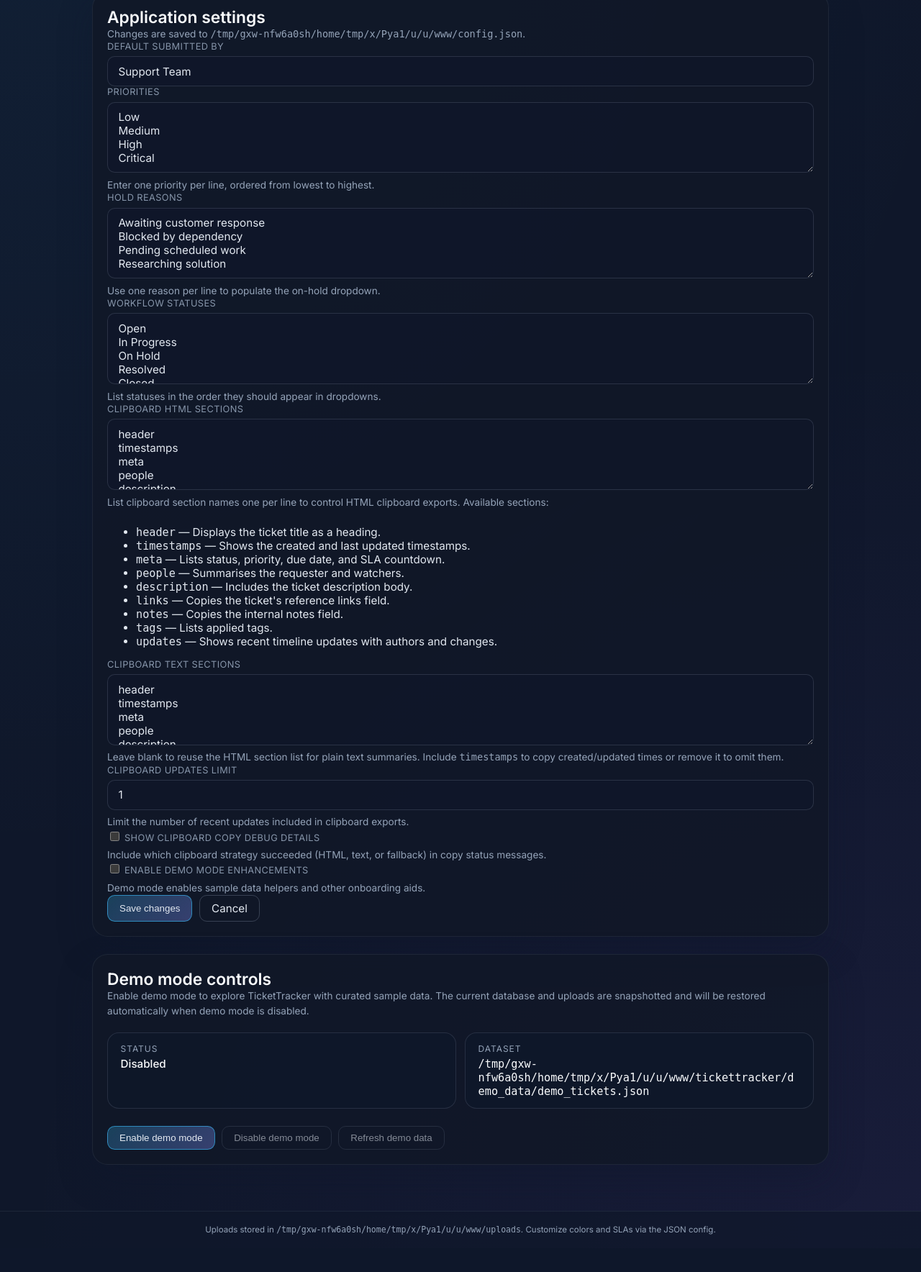
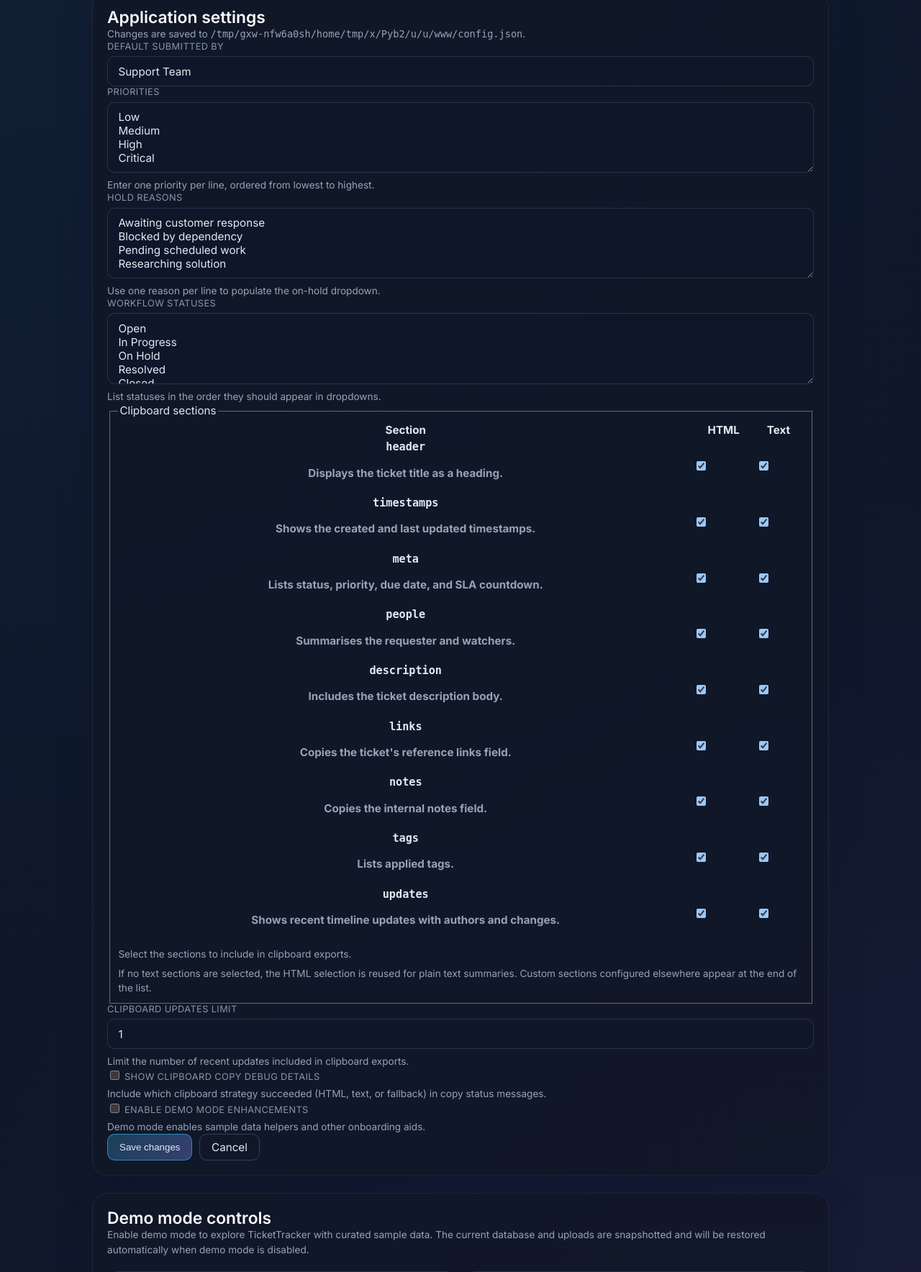
Before and after one commit to rinc3w1nd/TicketTracker, a Flask app: page /settings in a window 1280 px wide. Shown: the part 154-1922 px from the top of the page at 72% size. Before the commit the page ends 1870 px from the top, so only its background shows below. Run offline with Flask 3, Linux system fonts and the light colour scheme.

Commit message:
Revamp clipboard section selection UI

```diff
--- a/templates/settings.html
+++ b/templates/settings.html
@@ -61,36 +61,57 @@
         <p class="help">List statuses in the order they should appear in dropdowns.</p>
       </div>
 
-      <div class="field-group">
-        <label for="html_sections">Clipboard HTML sections</label>
-        <textarea
-          id="html_sections"
-          name="html_sections"
-          rows="4"
-        >{{- form.html_sections|default('') -}}</textarea>
+      <fieldset class="field-group clipboard-sections">
+        <legend>Clipboard sections</legend>
+        <table class="clipboard-sections-table">
+          <thead>
+            <tr>
+              <th scope="col">Section</th>
+              <th scope="col">HTML</th>
+              <th scope="col">Text</th>
+            </tr>
+          </thead>
+          <tbody>
+            {% for section, description in clipboard_sections %}
+              <tr>
+                <th scope="row">
+                  <div class="clipboard-section-label">
+                    <code>{{ section }}</code>
+                    <p>{{ description }}</p>
+                  </div>
+                </th>
+                <td>
+                  <label class="checkbox-label">
+                    <input
+                      type="checkbox"
+                      name="html_sections"
+                      value="{{ section }}"
+                      {% if section in form.selected_html_sections %}checked{% endif %}
+                    />
+                    <span class="sr-only">Include {{ section }} in HTML exports</span>
+                  </label>
+                </td>
+                <td>
+                  <label class="checkbox-label">
+                    <input
+                      type="checkbox"
+                      name="text_sections"
+                      value="{{ section }}"
+                      {% if section in form.selected_text_sections %}checked{% endif %}
+                    />
+                    <span class="sr-only">Include {{ section }} in text exports</span>
+                  </label>
+                </td>
+              </tr>
+            {% endfor %}
+          </tbody>
+        </table>
+        <p class="help">Select the sections to include in clipboard exports.</p>
         <p class="help">
-          List clipboard section names one per line to control HTML clipboard exports.
-          Available sections:
+          If no text sections are selected, the HTML selection is reused for plain text
+          summaries. Custom sections configured elsewhere appear at the end of the list.
         </p>
-        <ul class="help-list">
-          {% for section, description in clipboard_sections.items() %}
-            <li><code>{{ section }}</code> — {{ description }}</li>
-          {% endfor %}
-        </ul>
-      </div>
-
-      <div class="field-group">
-        <label for="text_sections">Clipboard text sections</label>
-        <textarea
-          id="text_sections"
-          name="text_sections"
-          rows="4"
-        >{{- form.text_sections|default('') -}}</textarea>
-        <p class="help">
-          Leave blank to reuse the HTML section list for plain text summaries. Include
-          <code>timestamps</code> to copy created/updated times or remove it to omit them.
-        </p>
-      </div>
+      </fieldset>
 
       <div class="field-group">
         <label for="updates_limit">Clipboard updates limit</label>
--- a/tickettracker/views/settings.py
+++ b/tickettracker/views/settings.py
@@ -2,7 +2,7 @@
 from __future__ import annotations
 
 from dataclasses import replace
-from typing import Dict, List
+from typing import Dict, List, Tuple
 
 from flask import (
     Blueprint,
@@ -58,6 +58,24 @@ def _compact_query_value(compact_mode: bool) -> str:
     return "1" if compact_mode else "0"
 
 
+def _clipboard_section_options(config: AppConfig) -> List[Tuple[str, str]]:
+    """Return ordered clipboard sections paired with their descriptions."""
+
+    options: List[Tuple[str, str]] = list(
+        CLIPBOARD_SUMMARY_SECTION_DESCRIPTIONS.items()
+    )
+    seen = {section for section, _ in options}
+    custom_description = "Custom clipboard section configured in your settings."
+
+    for section in config.clipboard_summary.available_sections():
+        if section in seen:
+            continue
+        options.append((section, custom_description))
+        seen.add(section)
+
+    return options
+
+
 def _build_compact_toggle_url(endpoint: str, compact_mode: bool, **values: object) -> str:
     query_args: Dict[str, List[str]] = {key: list(items) for key, items in request.args.lists()}
     query_args["compact"] = [_compact_query_value(not compact_mode)]
@@ -99,8 +117,8 @@ def _form_defaults(config: AppConfig) -> Dict[str, object]:
         "priorities": "\n".join(config.priorities),
         "hold_reasons": "\n".join(config.hold_reasons),
         "workflow": "\n".join(config.workflow),
-        "html_sections": "\n".join(html_sections),
-        "text_sections": "\n".join(text_sections),
+        "selected_html_sections": set(html_sections),
+        "selected_text_sections": set(text_sections),
         "updates_limit": str(config.clipboard_summary.updates_limit),
         "clipboard_debug_status": config.clipboard_summary.debug_status,
         "demo_mode": config.demo_mode,
@@ -112,6 +130,7 @@ def view_settings():
     config = _app_config()
     demo_manager = get_demo_manager(current_app)
     compact_mode = _is_compact_mode()
+    section_options = _clipboard_section_options(config)
 
     form_data = _form_defaults(config)
 
@@ -120,19 +139,21 @@ def view_settings():
         priorities_input = request.form.get("priorities", "")
         hold_reasons_input = request.form.get("hold_reasons", "")
         workflow_input = request.form.get("workflow", "")
-        html_sections_input = request.form.get("html_sections", "")
-        text_sections_input = request.form.get("text_sections", "")
+        html_section_values = set(request.form.getlist("html_sections"))
+        text_section_values = set(request.form.getlist("text_sections"))
         updates_limit_input = request.form.get("updates_limit", "").strip()
         debug_status_enabled = request.form.get("clipboard_debug_status") is not None
         demo_mode_enabled = request.form.get("demo_mode") is not None
+
+        section_names = [name for name, _ in section_options]
 
         form_data = {
             "default_submitted_by": default_submitted_by,
             "priorities": priorities_input,
             "hold_reasons": hold_reasons_input,
             "workflow": workflow_input,
-            "html_sections": html_sections_input,
-            "text_sections": text_sections_input,
+            "selected_html_sections": html_section_values,
+            "selected_text_sections": text_section_values,
             "updates_limit": updates_limit_input,
             "clipboard_debug_status": debug_status_enabled,
             "demo_mode": demo_mode_enabled,
@@ -152,11 +173,15 @@ def view_settings():
         if not workflow:
             errors.append("Provide at least one workflow status.")
 
-        html_sections = _parse_multiline_field(html_sections_input)
+        html_sections = [
+            section for section in section_names if section in html_section_values
+        ]
         if not html_sections:
             html_sections = config.clipboard_summary.sections_for_html()
 
-        text_sections = _parse_multiline_field(text_sections_input)
+        text_sections = [
+            section for section in section_names if section in text_section_values
+        ]
         if not text_sections:
             text_sections = html_sections or config.clipboard_summary.sections_for_text()
 
@@ -251,7 +276,7 @@ def view_settings():
         compact_toggle_url=_build_compact_toggle_url(
             "settings.view_settings", compact_mode
         ),
-        clipboard_sections=CLIPBOARD_SUMMARY_SECTION_DESCRIPTIONS,
+        clipboard_sections=section_options,
     )
 
 
```
Also changed, not shown: tests/test_settings.py (+43 -26 lines).
